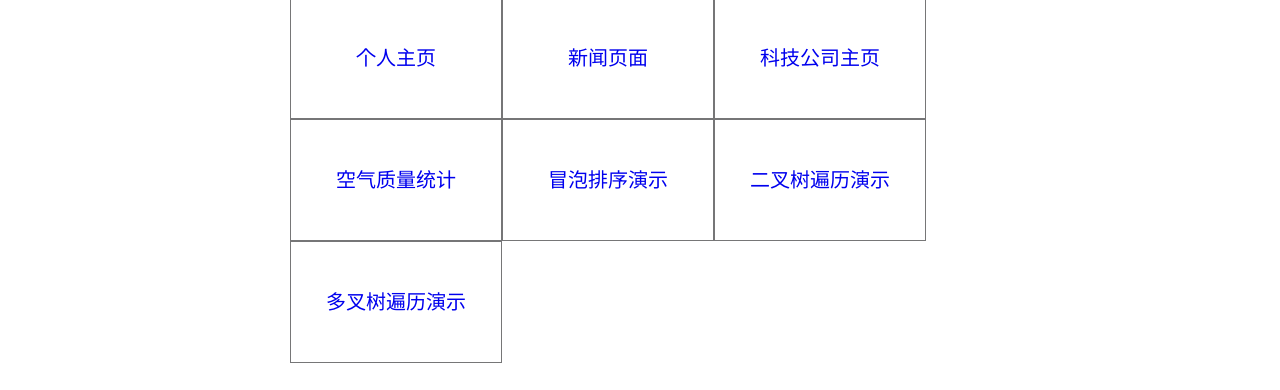
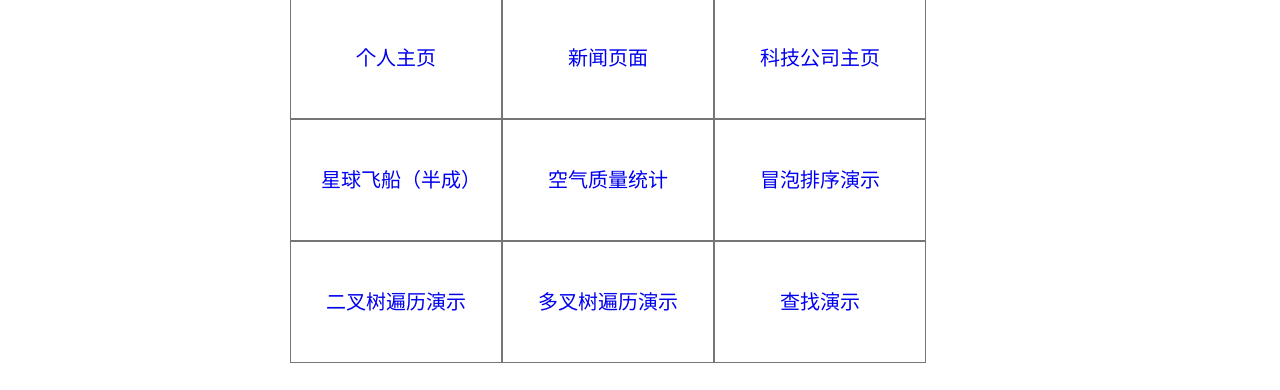
Before and after one commit to CodyLiang/Main-Demo, a plain HTML site: page index.html in a window 1280 px wide. Shown: the part 205-595 px from the top of the page. Drawn offline with Linux system fonts and the light colour scheme.

Commit message:
add demo

```diff
--- a/index.html
+++ b/index.html
@@ -16,10 +16,12 @@
             <li><a href="http://www.mrzzchao.com/ife-work/7-1/">个人主页</a></li>
             <li><a href="http://www.mrzzchao.com/ife-work/Step1/task006/">新闻页面</a></li>
             <li><a href="http://www.mrzzchao.com/ife-work/Step1/task007/">科技公司主页</a></li>
+            <li><a href="http://www.mrzzchao.com/ife-work/Step2/task026/">星球飞船（半成）</a></li>
             <li><a href="http://www.mrzzchao.com/ife-work/Step2/task005/">空气质量统计</a></li>
             <li><a href="http://www.mrzzchao.com/ife-work/Step2/task007/">冒泡排序演示</a></li>
             <li><a href="http://www.mrzzchao.com/ife-work/Step2/task010/">二叉树遍历演示</a></li>
             <li><a href="http://www.mrzzchao.com/ife-work/Step2/task011/">多叉树遍历演示</a></li>
+            <li><a href="http://www.mrzzchao.com/ife-work/Step2/task008/">查找演示</a></li>
         </ul>
     </div>
 
```
